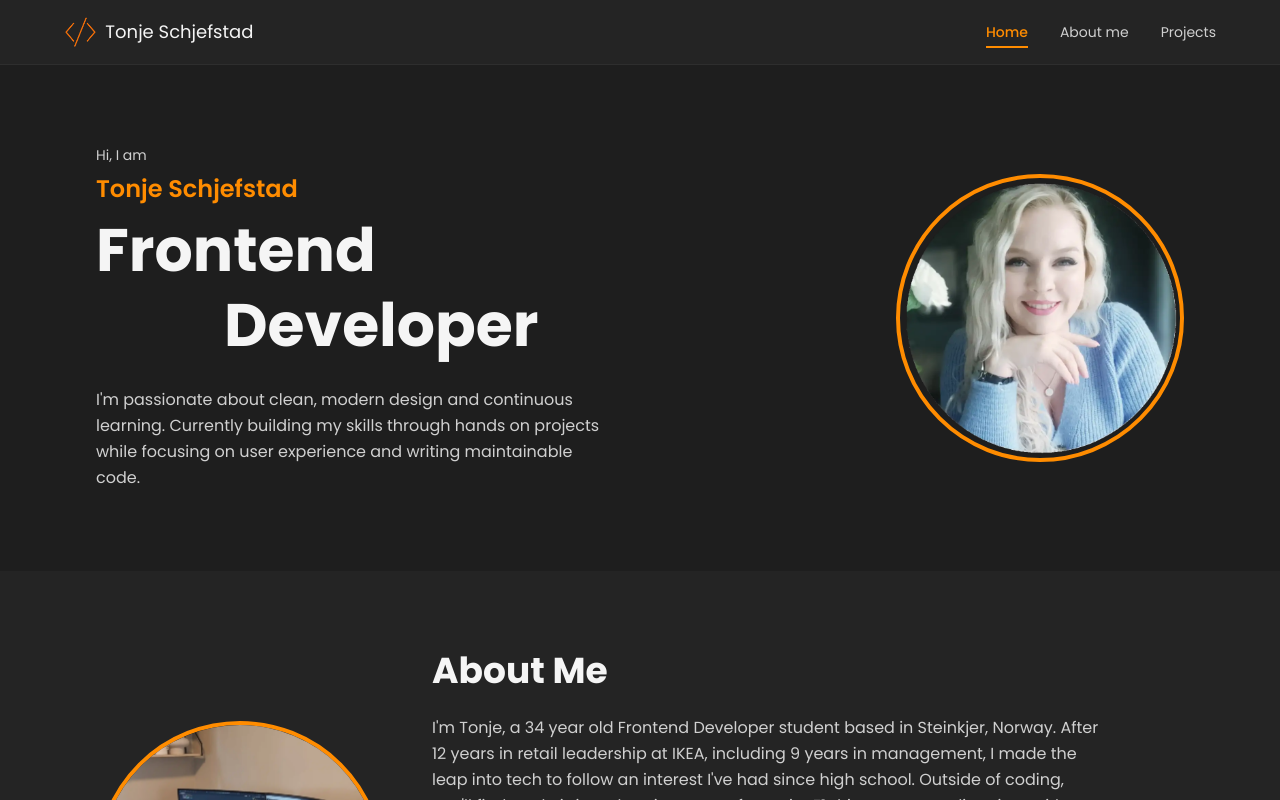
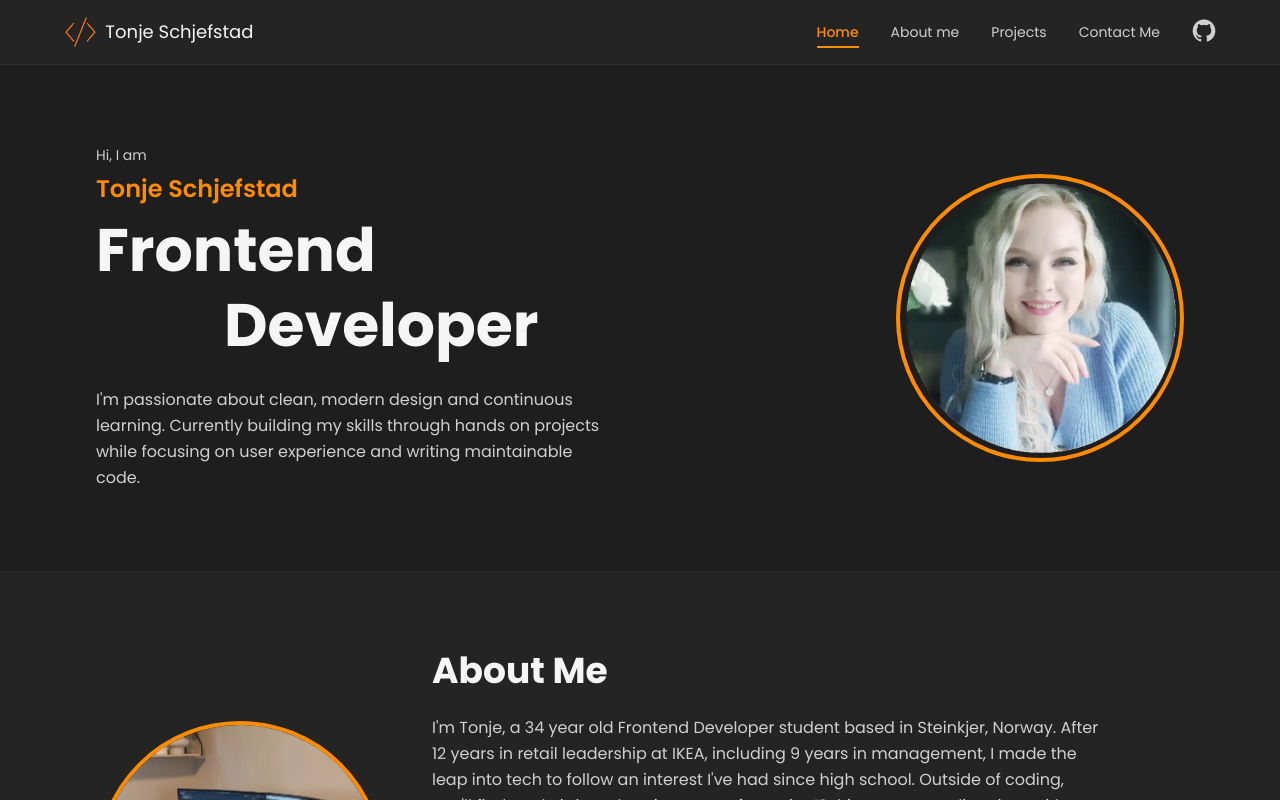
Before and after one commit to TonjeSchjefstad/Portfolio2, a React (Vite) app: page / in a window 1280 px wide. Shown: the top 800 px of the page. Built offline with nearby package versions, Linux system fonts and the light colour scheme.

Commit message:
Update header with contact me and github link

```diff
--- a/src/components/layout/Header.tsx
+++ b/src/components/layout/Header.tsx
@@ -12,6 +12,7 @@
   { label: "Home", href: "/", isRoute: true },
   { label: "About me", href: "#about", isRoute: false },
   { label: "Projects", href: "#projects", isRoute: false },
+  { label: "Contact Me", href: "#contact", isRoute: false },
 ];
 
 export default function Header() {
@@ -47,6 +48,17 @@
               )}
             </li>
           ))}
+          <li>
+            <a
+              href="https://github.com/TonjeSchjefstad"
+              target="_blank"
+              rel="noopener noreferrer"
+              title="Visit my GitHub profile"
+              className="hover:text-text-primary transition-colors duration-200"
+            >
+              <i className="devicon-github-original text-2xl text-text-muted hover:text-text-primary transition-colors duration-200" />
+            </a>
+          </li>
         </ul>
 
         <button
@@ -88,6 +100,18 @@
               )}
             </li>
           ))}
+
+          <li>
+            <a
+              href="https://github.com/TonjeSchjefstad"
+              target="_blank"
+              rel="noopener noreferrer"
+              onClick={() => setIsOpen(false)}
+              className="hover:text-text-primary transition-colors duration-200"
+            >
+              GitHub
+            </a>
+          </li>
         </ul>
       )}
     </nav>
```
